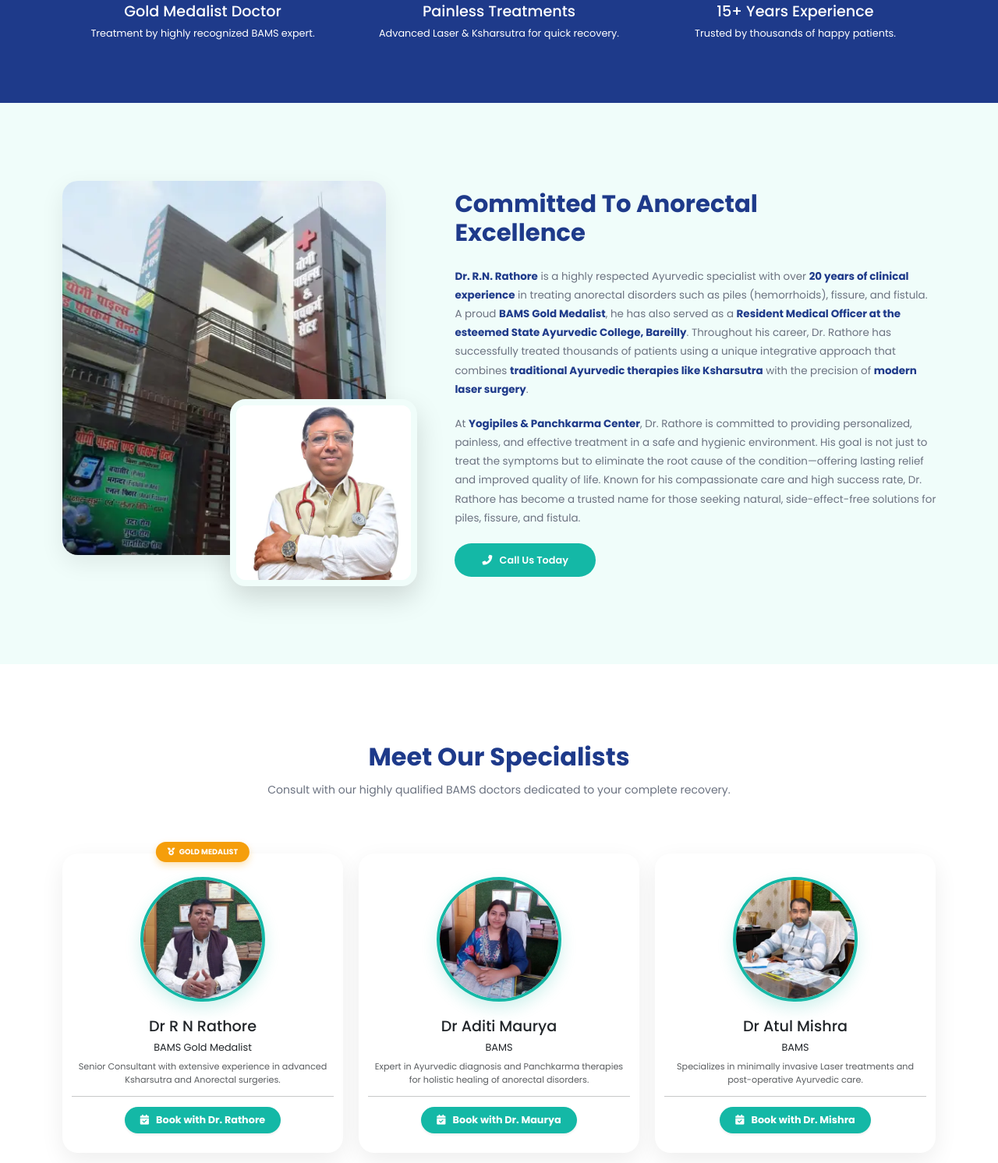
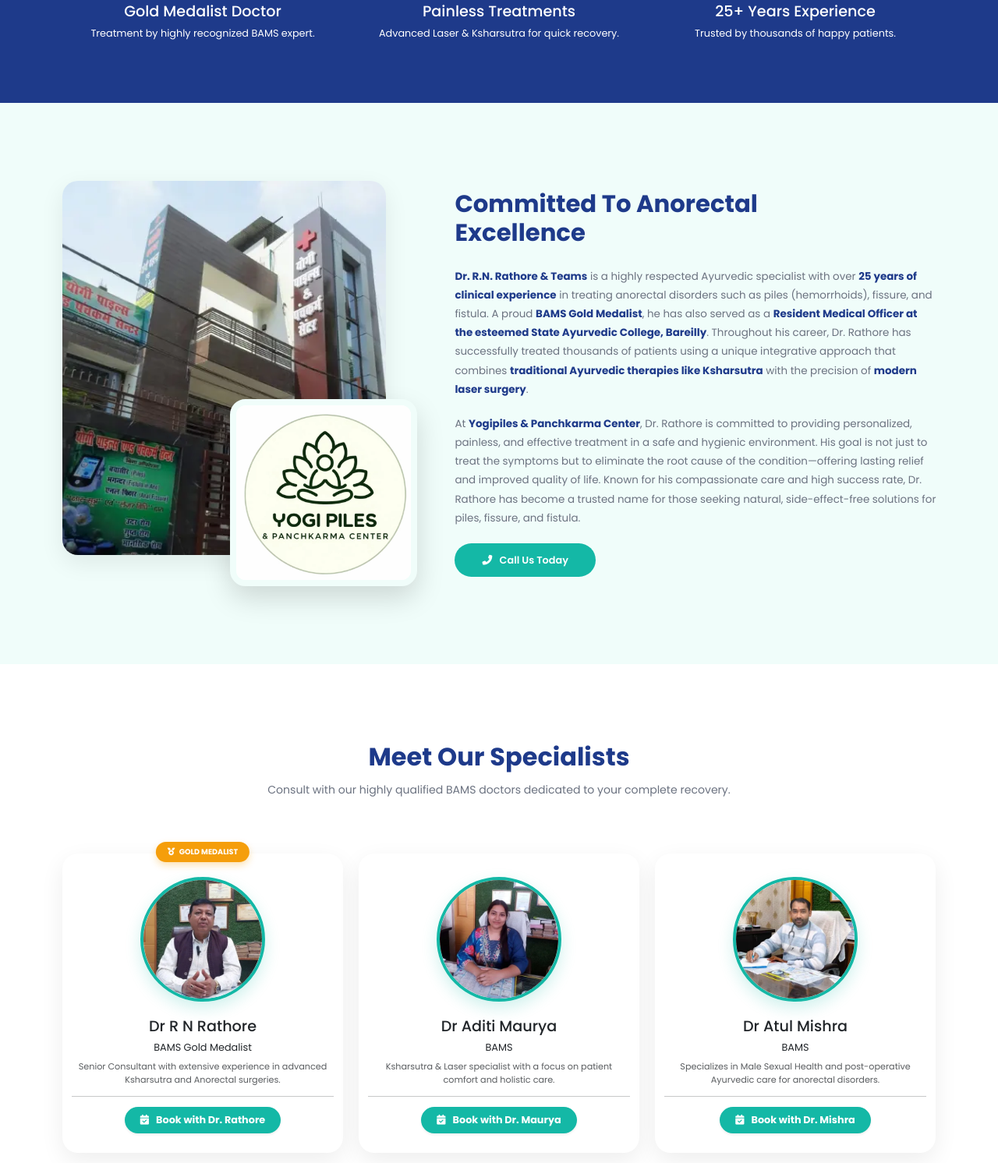
Before and after one commit to oneroofweb/yogi-piles, a plain HTML site: page index.html in a window 1280 px wide. Shown: the part 972-2464 px from the top of the page at 78% size. Drawn offline with nearby package versions, Linux system fonts and the light colour scheme.

Commit message:
code updated

```diff
--- a/index.html
+++ b/index.html
@@ -90,7 +90,8 @@
               class="badge bg-white text-primary rounded-pill px-3 py-2 shadow-sm mb-3 fw-600"
               >Leading Anorectal Centre in Lucknow</span
             >
-            <h1>Expert, Painless <span>Piles</span> Care</h1>
+            <h1>Expert, Painless <span>Piles, Fissure, and
+              Fistula</span> Care</h1>
             <p class="lead">
               Specialized Laser & Ksharsutra treatments for Piles, Fissure, and
               Fistula. Permanent relief with Gold Medalist expertise.
@@ -144,7 +145,7 @@
           </div>
           <div class="col-md-4 trust-item">
             <i class="fas fa-hand-holding-heart"></i>
-            <h4>15+ Years Experience</h4>
+            <h4>25+ Years Experience</h4>
             <p class="mb-0 opaque-text">
               Trusted by thousands of happy patients.
             </p>
@@ -171,7 +172,7 @@
               <!-- Overlapping Doctor Image -->
               <!-- Replace this with Dr. Rathore's actual transparent/white background photo -->
               <img
-                src="images/dr-rn-jain.webp"
+                src="images/yogi_log.webp.jpeg"
                 alt="Dr R.N. Rathore"
                 class="img-doctor-overlay"
               />
@@ -185,9 +186,9 @@
             </h2>
 
             <p class="excellence-text">
-              <strong>Dr. R.N. Rathore</strong> is a highly respected Ayurvedic
+              <strong>Dr. R.N. Rathore & Teams</strong> is a highly respected Ayurvedic
               specialist with over
-              <strong>20 years of clinical experience</strong> in treating
+              <strong>25 years of clinical experience</strong> in treating
               anorectal disorders such as piles (hemorrhoids), fissure, and
               fistula. A proud <strong>BAMS Gold Medalist</strong>, he has also
               served as a
@@ -276,8 +277,7 @@
                 <h4 class="dr-name">Dr Aditi Maurya</h4>
                 <span class="dr-deg">BAMS</span>
                 <p class="text-muted small mt-2">
-                  Expert in Ayurvedic diagnosis and Panchkarma therapies for
-                  holistic healing of anorectal disorders.
+                  Ksharsutra & Laser specialist with a focus on patient comfort and holistic care.
                 </p>
                 <hr class="my-3 opacity-25" />
                 <!-- Attractive Premium Button -->
@@ -302,8 +302,7 @@
                 <h4 class="dr-name">Dr Atul Mishra</h4>
                 <span class="dr-deg">BAMS</span>
                 <p class="text-muted small mt-2">
-                  Specializes in minimally invasive Laser treatments and
-                  post-operative Ayurvedic care.
+                  Specializes in Male Sexual Health and post-operative Ayurvedic care for anorectal disorders.
                 </p>
                 <hr class="my-3 opacity-25" />
                 <!-- Attractive Premium Button -->
```
Also changed, not shown: images/yogi_log.webp.jpeg (added).
